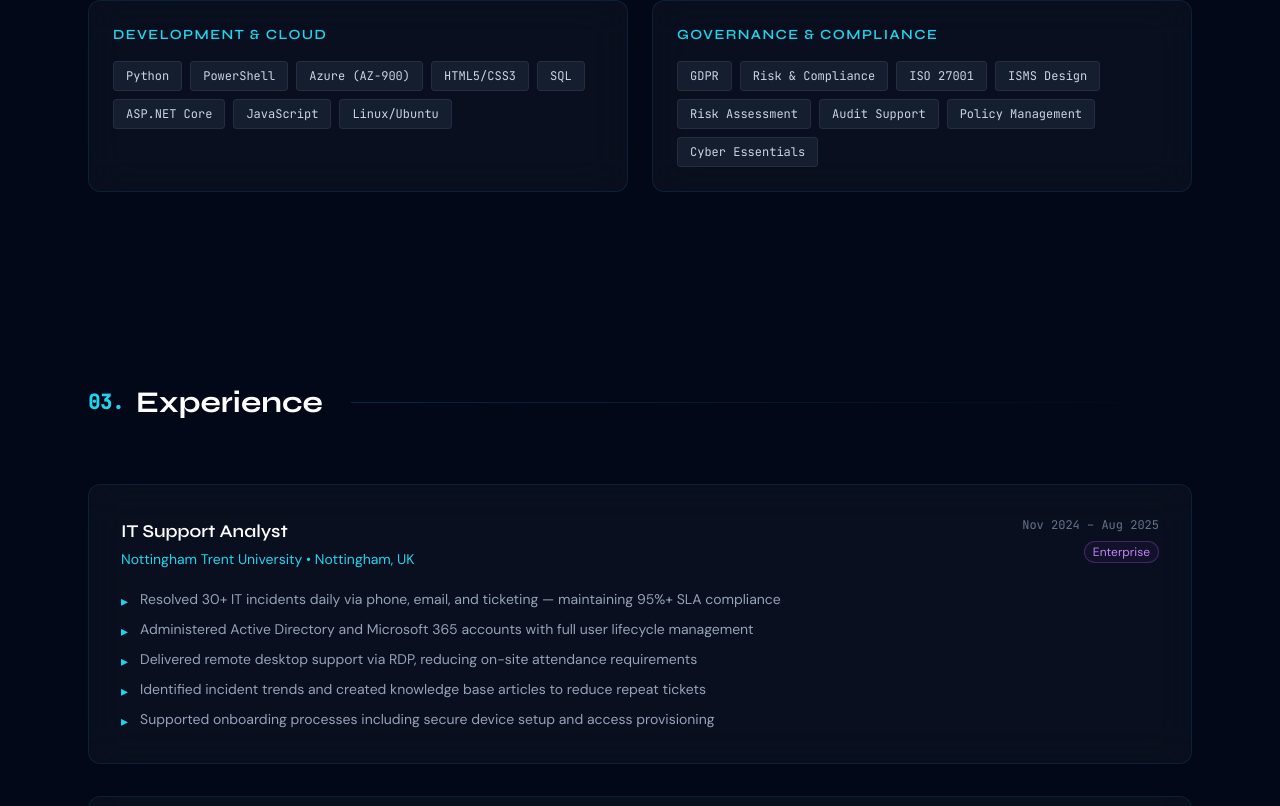
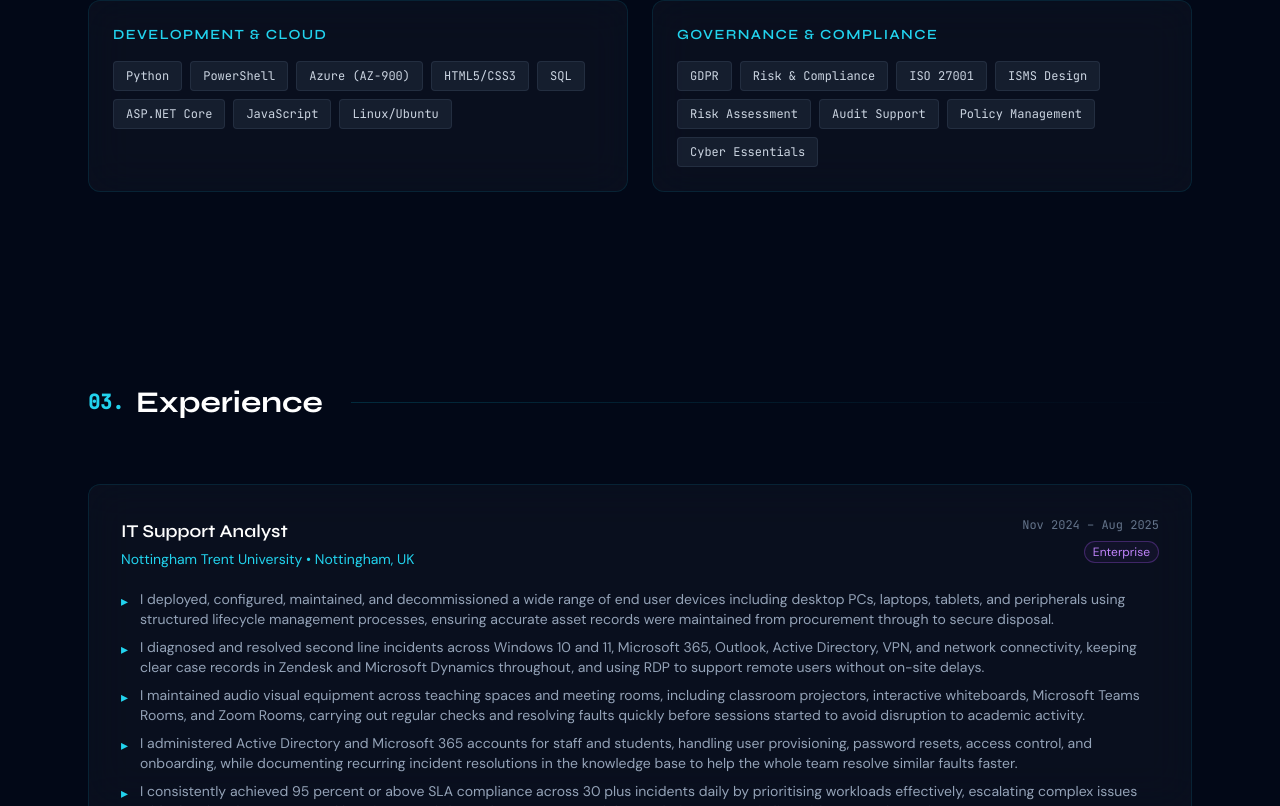
Before and after one commit to Bubal7567/my-portfolio, a Next.js app: page / in a window 1280 px wide. Shown: the part 1994-2800 px from the top of the page. Built offline with nearby package versions, Linux system fonts and the light colour scheme.

Commit message:
Revise job titles and improve experience descriptions
Updated job titles and enhanced bullet points for clarity and detail in work experience sections.

```diff
--- a/pages/index.js
+++ b/pages/index.js
@@ -18,24 +18,49 @@
     location: 'Nottingham, UK',
     type: 'Enterprise',
     bullets: [
-      'Resolved 30+ IT incidents daily via phone, email, and ticketing — maintaining 95%+ SLA compliance',
-      'Administered Active Directory and Microsoft 365 accounts with full user lifecycle management',
-      'Delivered remote desktop support via RDP, reducing on-site attendance requirements',
-      'Identified incident trends and created knowledge base articles to reduce repeat tickets',
-      'Supported onboarding processes including secure device setup and access provisioning',
+      'I deployed, configured, maintained, and decommissioned a wide range of end user devices including desktop PCs, laptops, tablets, and peripherals using structured lifecycle management processes, ensuring accurate asset records were maintained from procurement through to secure disposal.',
+      'I diagnosed and resolved second line incidents across Windows 10 and 11, Microsoft 365, Outlook, Active Directory, VPN, and network connectivity, keeping clear case records in Zendesk and Microsoft Dynamics throughout, and using RDP to support remote users without on-site delays.',
+      'I maintained audio visual equipment across teaching spaces and meeting rooms, including classroom projectors, interactive whiteboards, Microsoft Teams Rooms, and Zoom Rooms, carrying out regular checks and resolving faults quickly before sessions started to avoid disruption to academic activity.',
+      'I administered Active Directory and Microsoft 365 accounts for staff and students, handling user provisioning, password resets, access control, and onboarding, while documenting recurring incident resolutions in the knowledge base to help the whole team resolve similar faults faster.',
+      'I consistently achieved 95 percent or above SLA compliance across 30 plus incidents daily by prioritising workloads effectively, escalating complex issues with clear handover notes, and keeping users informed at every stage of the resolution process in line with ITIL good practice.',
     ]
   },
   {
-    title: 'IT Support Analyst',
+    title: 'IT Support Technician',
     company: 'Mani Maligai Supermarket',
     period: 'Jun 2020 – Jul 2022',
     location: 'Pollachi, India',
     type: 'Operational',
     bullets: [
-      'Provided independent IT support to 20-30 staff across a live retail environment',
-      'Maintained POS/till systems, barcode scanners, receipt printers, and CCTV-connected networks',
-      'Diagnosed and resolved Windows-based faults and peripheral issues under operational pressure',
-      'Managed user accounts and access support, coordinating with vendors on complex issues',
+      'I provided independent IT support to 20 to 30 staff users in a live retail environment, installing and maintaining desktop computers, POS systems, barcode scanners, receipt printers, and Wi-Fi routers, and diagnosing Windows-based software faults and peripheral issues using structured troubleshooting.',
+      'I managed user account administration and access control, coordinated with external vendors on complex escalations, and maintained accurate records of all faults and resolutions to support continuity and identify recurring issues across IT systems.',
+      'I configured and maintained networked devices including routers and CCTV-connected systems, ensuring reliable connectivity across the site and resolving network faults with minimal disruption to daily operations.',
+    ]
+  },
+  {
+    title: 'Web Design Professional',
+    company: 'SENsible SENCO CIC',
+    period: 'Jun 2020 – Jul 2022',
+    location: 'Nottingham, UK',
+    type: 'Contract',
+    bullets: [
+      'Progressed into a contracted role after delivering measurable improvements during my internship, accomplishing a 30% improvement in user navigation and engagement by redesigning the site architecture using WordPress, HTML5, and CSS3.',
+      'Delivered 20+ responsive web pages by translating stakeholder requirements into wireframes, UI mock-ups, and front-end implementations aligned with accessibility and usability standards.',
+      'Improved website accessibility by conducting structured WCAG audits using WAVE, testing across devices, and implementing front-end fixes to enhance usability and compliance.',
+      'Increased search visibility by optimising SEO metadata, sitemap structure, and internal linking, and enhanced functionality through WordPress theme and plugin customisation using basic PHP.',
+    ]
+  },
+  {
+    title: 'Digital Content & UX Coordinator (Intern)',
+    company: 'SENsible SENCO CIC',
+    period: 'Aug 2025 – Sep 2025',
+    location: 'Nottingham, UK',
+    type: 'Internship',
+    bullets: [
+      'Supported the redevelopment and structural enhancement of the organisation\'s website, redesigning layouts and producing wireframes and prototypes based on user-centred design principles and stakeholder requirements.',
+      'Increased cross-device compatibility and accessibility compliance by implementing responsive design improvements using HTML5 and CSS3 within WordPress environments.',
+      'Delivered visually consistent UI components and branded layouts by creating mock-ups in Adobe Photoshop and translating concepts into functional web content.',
+      'Strengthened SEO and website crawlability by updating metadata, internal linking, and sitemap structures to support technical optimisation.',
     ]
   },
 ]
```
